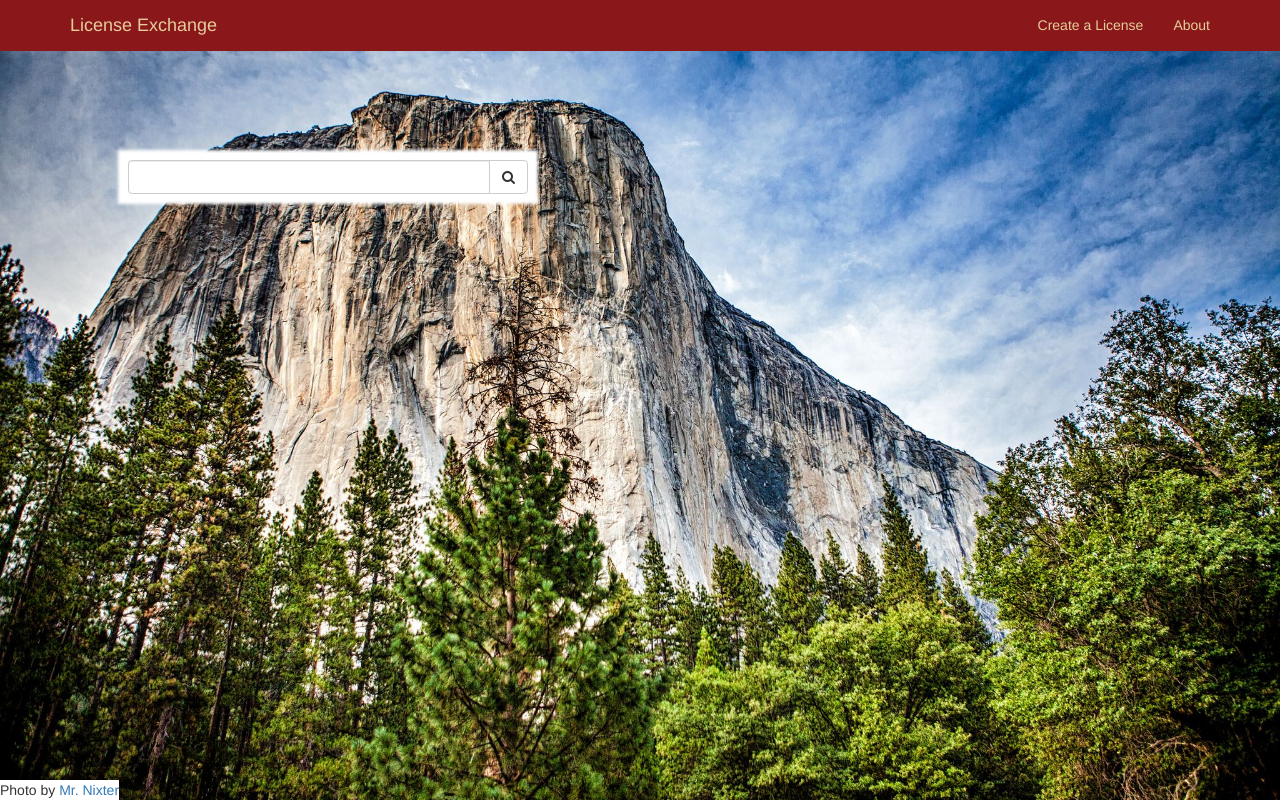
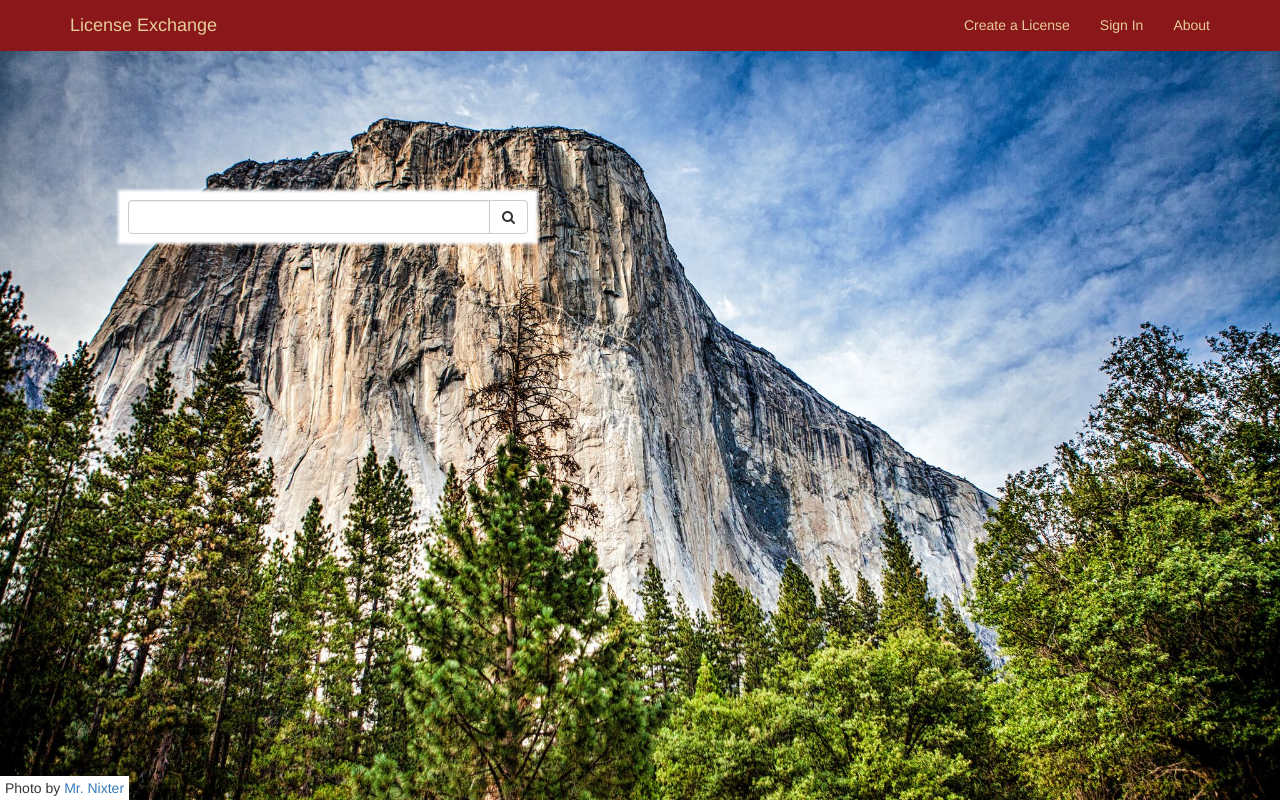
Before and after one commit to npmcdn-to-unpkg-bot/copyright-license, a Flask app: page / in a window 1280 px wide. Run offline with Flask 2, Linux system fonts and the light colour scheme; parts of the project's set-up code (start-up, migrations or seed data) failed here and were passed over; some libraries are stand-ins or nearby versions.

Commit message:
Begin work on restructuring database. Add login.html. Clean up CSS for home page

```diff
--- a/copyright/static/css/index.css
+++ b/copyright/static/css/index.css
@@ -1,13 +1,18 @@
-html {
-  background: url(/static/images/el_capitan.jpg) no-repeat center center fixed;
-  -webkit-background-size: cover;
-  -moz-background-size: cover;
-  -o-background-size: cover;
-  background-size: cover;
+html, body {
+  height: 100%;
 }
 
-body {
-  background: transparent !important;
+#content {
+  /* full-screen background */
+  height: 100%;
+  background-image: url(/static/images/el_capitan.jpg);
+  background-position: center top;
+  background-size: cover;
+  background-repeat: no-repeat;
+  background-attachment: fixed;
+
+  /* enable absolute positioning of searchForm */
+  position: relative;
 }
 
 #searchForm {
@@ -15,6 +20,7 @@ body {
   top: 20%;
   left: 10%;
   width: 400px;
+  max-width: 80%;
 }
 
 #searchForm .input-group {
@@ -26,8 +32,9 @@ body {
   font: 18px "Segoe UI",Arial,Helvetica,sans-serif;
 }
 
-div.attribution {
+#attribution {
   background-color: white;
   position: absolute;
   bottom: 0;
+  padding: 2px 5px;
 }
--- a/copyright/static/css/starter.css
+++ b/copyright/static/css/starter.css
@@ -1,7 +1,9 @@
 body {
     background: #cccccc;
-    margin: 30px auto;
-    overflow-y: scroll;
+    padding-top: 50px; /* height of header */
+    box-sizing: border-box;
+    /* margin: 30px auto; */
+    /* overflow-y: scroll; */
 }
 
 .margin-centering {
--- a/copyright/templates/base.html
+++ b/copyright/templates/base.html
@@ -21,7 +21,7 @@
 </head>
 
 <body>
-  <nav role="navigation" class="navbar navbar-inverse navbar-fixed-top">
+  <nav class="navbar navbar-inverse navbar-fixed-top">
     <div class="container">
       <div class="navbar-header">
         <button type="button" data-toggle="collapse" data-target="#navbar" aria-expanded="false" aria-controls="navbar" class="navbar-toggle collapsed">
@@ -35,6 +35,7 @@
       <div id="navbar" class="collapse navbar-collapse">
         <ul class="nav navbar-nav navbar-right">
           <li><a href="/create">Create a License</a></li>
+          <li><a href="/login">Sign In</a></li>
           <li><a href="/about">About</a></li>
         </ul>
       </div>
--- a/copyright/templates/index.html
+++ b/copyright/templates/index.html
@@ -15,7 +15,7 @@
     </span>
   </div>
 </form>
-<div class="attribution">
+<div id="attribution">
   Photo by <a href="https://flic.kr/p/pfSAKL">Mr. Nixter</a>
 </div>
 {% endblock %}
--- /dev/null
+++ b/copyright/templates/login.html
@@ -0,0 +1,5 @@
+{% extends "base.html" %}
+
+{% block content %}
+Site under construction...
+{% endblock %}
--- a/copyright/views.py
+++ b/copyright/views.py
@@ -11,6 +11,10 @@ images_per_page = 15
 @app.route('/')
 def index():
     return render_template('index.html')
+
+@app.route('/login')
+def login():
+    return render_template('login.html')
 
 @app.route('/search', methods=['GET', 'POST'])
 def search():
```
Also changed, not shown: other parts of copyright/static/css/starter.css (+0 -52 lines), copyright/newmodels.py (added, +83 -0 lines).
